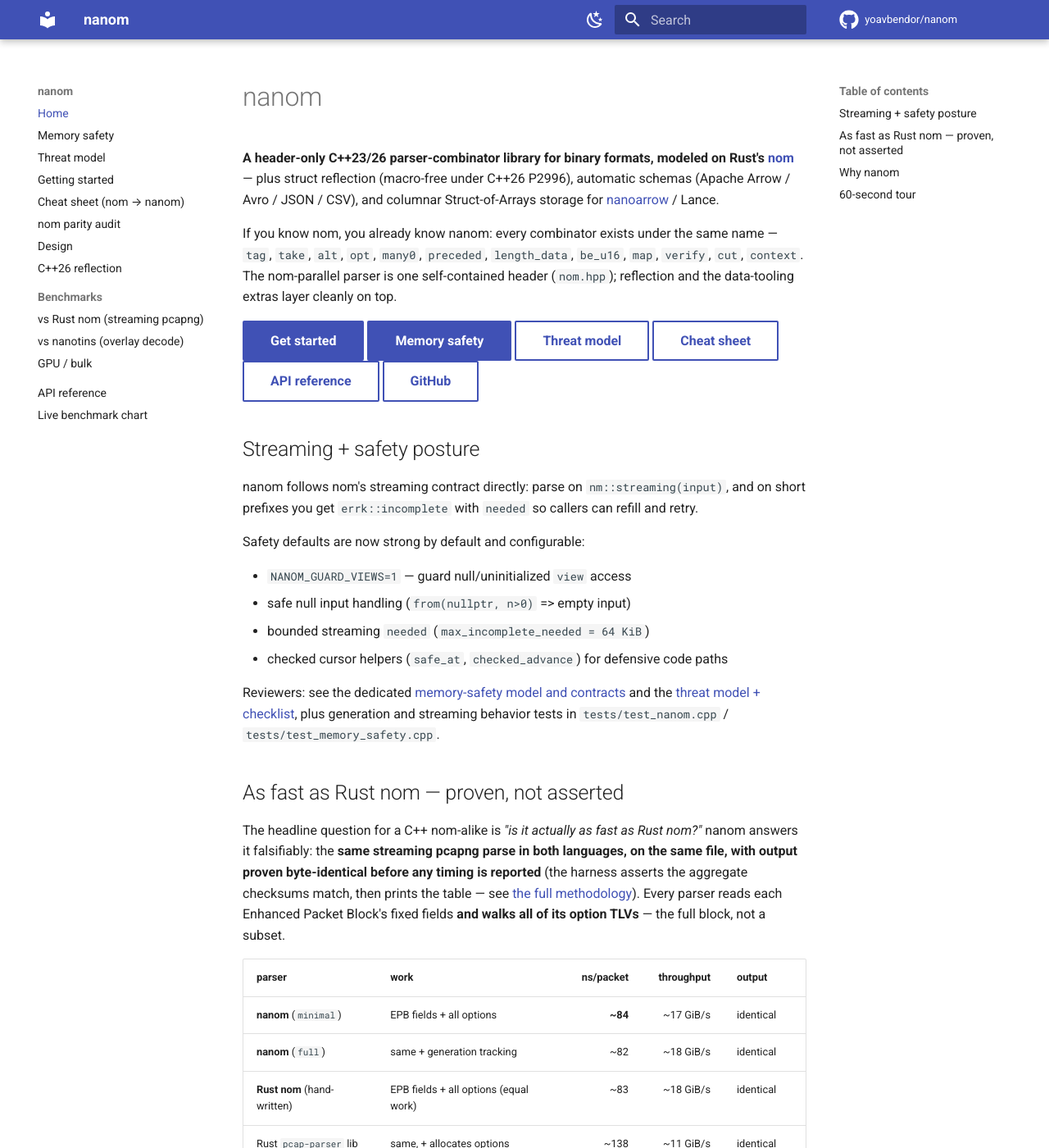
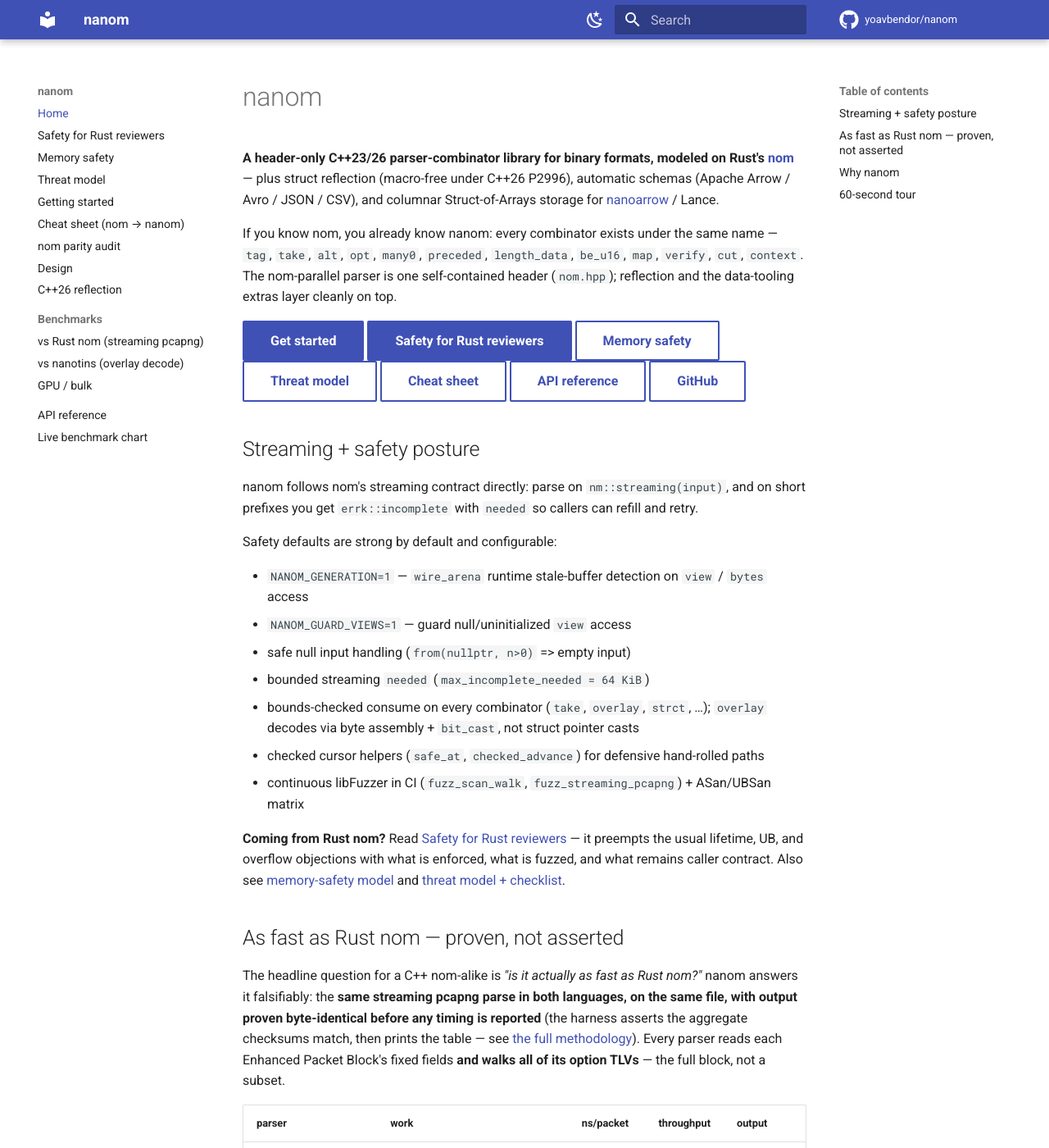
Before and after one commit to yoavbendor/nanom, an MkDocs documentation site: the page built from docs/index.md, in a window 1280 px wide and 1400 px high. Shown: the whole window at 82% size. Built offline with MkDocs 1.6.1 and Material for MkDocs 9.7.7, drawn with Linux system fonts in a browser that asks for light colours; comment, search, counter and statistics services are not loaded; some of the changed text lies outside the part shown.

Commit message:
docs: add Safety for Rust reviewers page and surface on homepage
- New RUST_SAFETY_REVIEW.md covering lifetime/generation tracking, overlay
  decode semantics (no struct pointer cast), TLV overflow guards, fuzzing CI,
  and honest residual gaps with verify-yourself commands
- Homepage and README bullets now lead with NANOM_GENERATION/wire_arena
- Cross-links from MEMORY_SAFETY, THREAT_MODEL, getting-started; mkdocs nav

Co-authored-by: yoavbendor <yoavbendor@users.noreply.github.com>

```diff
--- a/docs/index.md
+++ b/docs/index.md
@@ -15,7 +15,8 @@ nom-parallel parser is one self-contained header (`nom.hpp`); reflection and the
 layer cleanly on top.
 
 [Get started](getting-started.md){ .md-button .md-button--primary }
-[Memory safety](MEMORY_SAFETY.md){ .md-button .md-button--primary }
+[Safety for Rust reviewers](RUST_SAFETY_REVIEW.md){ .md-button .md-button--primary }
+[Memory safety](MEMORY_SAFETY.md){ .md-button }
 [Threat model](THREAT_MODEL.md){ .md-button }
 [Cheat sheet](CHEATSHEET.md){ .md-button }
 [API reference](https://yoavbendor.github.io/nanom/api/){ .md-button }
@@ -26,16 +27,20 @@ layer cleanly on top.
 nanom follows nom's streaming contract directly: parse on `nm::streaming(input)`, and on short prefixes
 you get `errk::incomplete` with `needed` so callers can refill and retry.
 
-Safety defaults are now strong by default and configurable:
+Safety defaults are strong by default and configurable:
 
+- `NANOM_GENERATION=1` — `wire_arena` runtime stale-buffer detection on `view` / `bytes` access
 - `NANOM_GUARD_VIEWS=1` — guard null/uninitialized `view` access
 - safe null input handling (`from(nullptr, n>0)` => empty input)
 - bounded streaming `needed` (`max_incomplete_needed = 64 KiB`)
-- checked cursor helpers (`safe_at`, `checked_advance`) for defensive code paths
+- bounds-checked consume on every combinator (`take`, `overlay`, `strct`, …); `overlay` decodes via byte assembly + `bit_cast`, not struct pointer casts
+- checked cursor helpers (`safe_at`, `checked_advance`) for defensive hand-rolled paths
+- continuous libFuzzer in CI (`fuzz_scan_walk`, `fuzz_streaming_pcapng`) + ASan/UBSan matrix
 
-Reviewers: see the dedicated [memory-safety model and contracts](MEMORY_SAFETY.md) and the
-[threat model + checklist](THREAT_MODEL.md), plus generation and streaming behavior tests in
-`tests/test_nanom.cpp` / `tests/test_memory_safety.cpp`.
+**Coming from Rust nom?** Read [Safety for Rust reviewers](RUST_SAFETY_REVIEW.md) — it
+preempts the usual lifetime, UB, and overflow objections with what is enforced, what is
+fuzzed, and what remains caller contract. Also see [memory-safety model](MEMORY_SAFETY.md)
+and [threat model + checklist](THREAT_MODEL.md).
 
 ## As fast as Rust nom — proven, not asserted
 
--- a/mkdocs.yml
+++ b/mkdocs.yml
@@ -64,6 +64,7 @@ markdown_extensions:
 
 nav:
   - Home: index.md
+  - Safety for Rust reviewers: RUST_SAFETY_REVIEW.md
   - Memory safety: MEMORY_SAFETY.md
   - Threat model: THREAT_MODEL.md
   - Getting started: getting-started.md
```
Also changed, not shown: README.md (+10 -3 lines), docs/MEMORY_SAFETY.md (+3 -0 lines), docs/RUST_SAFETY_REVIEW.md (added, +216 -0 lines), docs/THREAT_MODEL.md (+4 -0 lines), docs/getting-started.md (+2 -1 lines).
